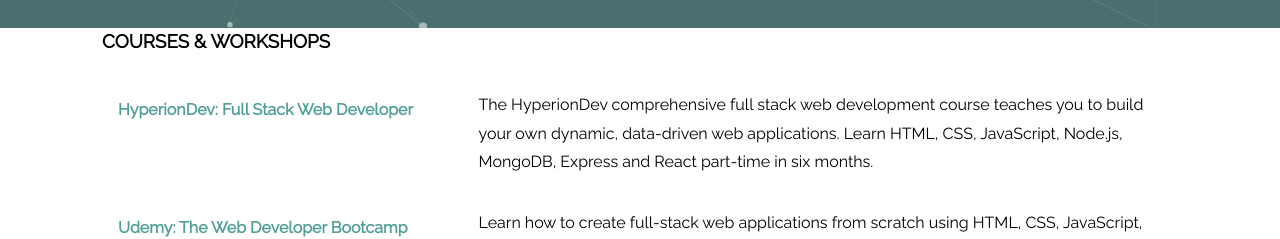
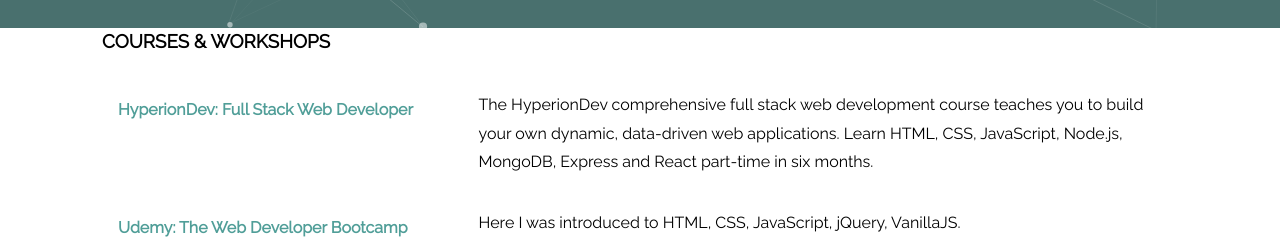
Before and after one commit to danleitch/Daniel_Leitch_CV, a plain HTML site: page index.html in a window 1280 px wide. Shown: the part 562-801 px from the top of the page. Drawn offline with nearby package versions, Linux system fonts and the light colour scheme.

Commit message:
ya some more changes

```diff
--- a/index.html
+++ b/index.html
@@ -74,8 +74,8 @@
           <h4>Udemy: The Web Developer Bootcamp</h4>
         </div>
         <div class="descrition">
-          <p>Learn how to create full-stack web applications from scratch using HTML, CSS, JavaScript, jQuery,
-            VanillaJS, NodeJS, MongoDB.</p>
+          <p>Here I was introduced to HTML, CSS, JavaScript, jQuery,
+            VanillaJS.</p>
         </div>
       </article>
       <article class='course'>
```
